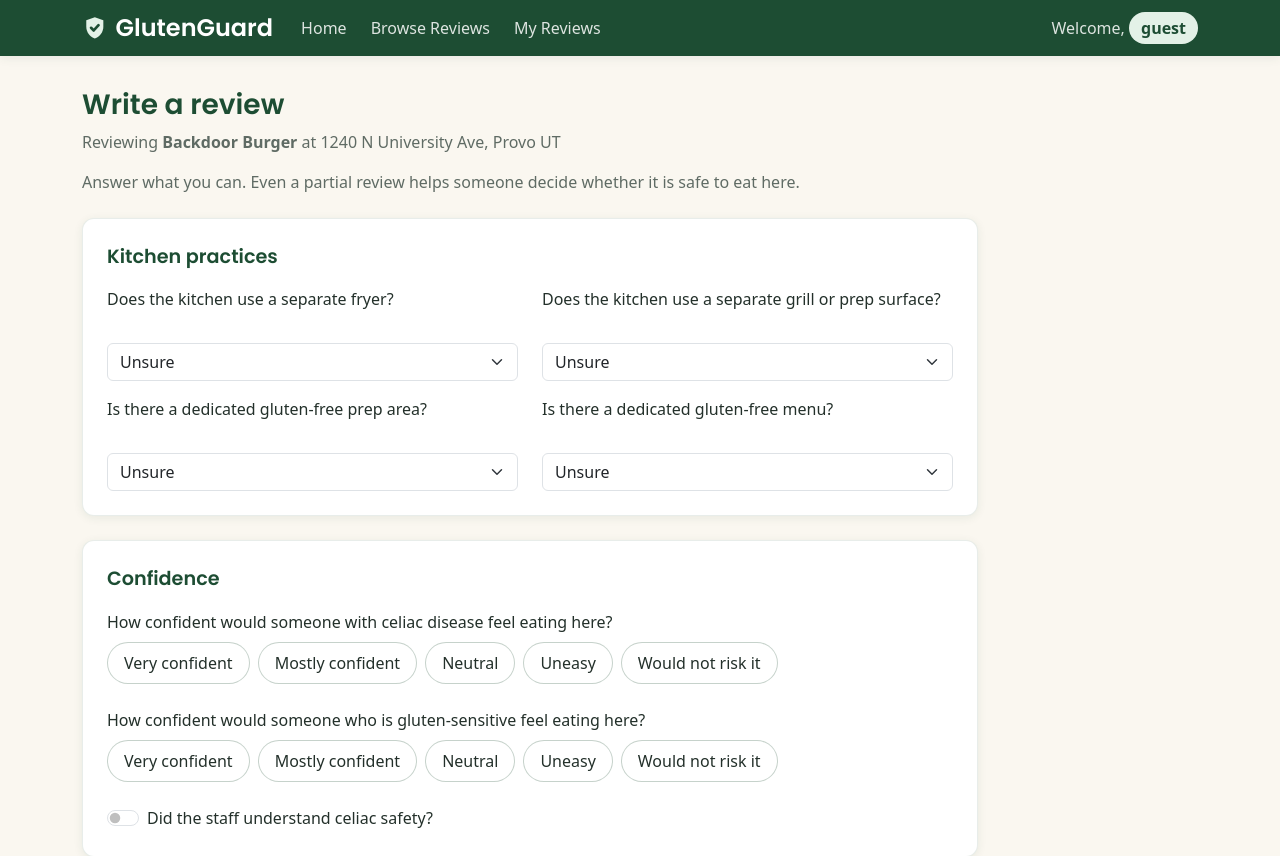
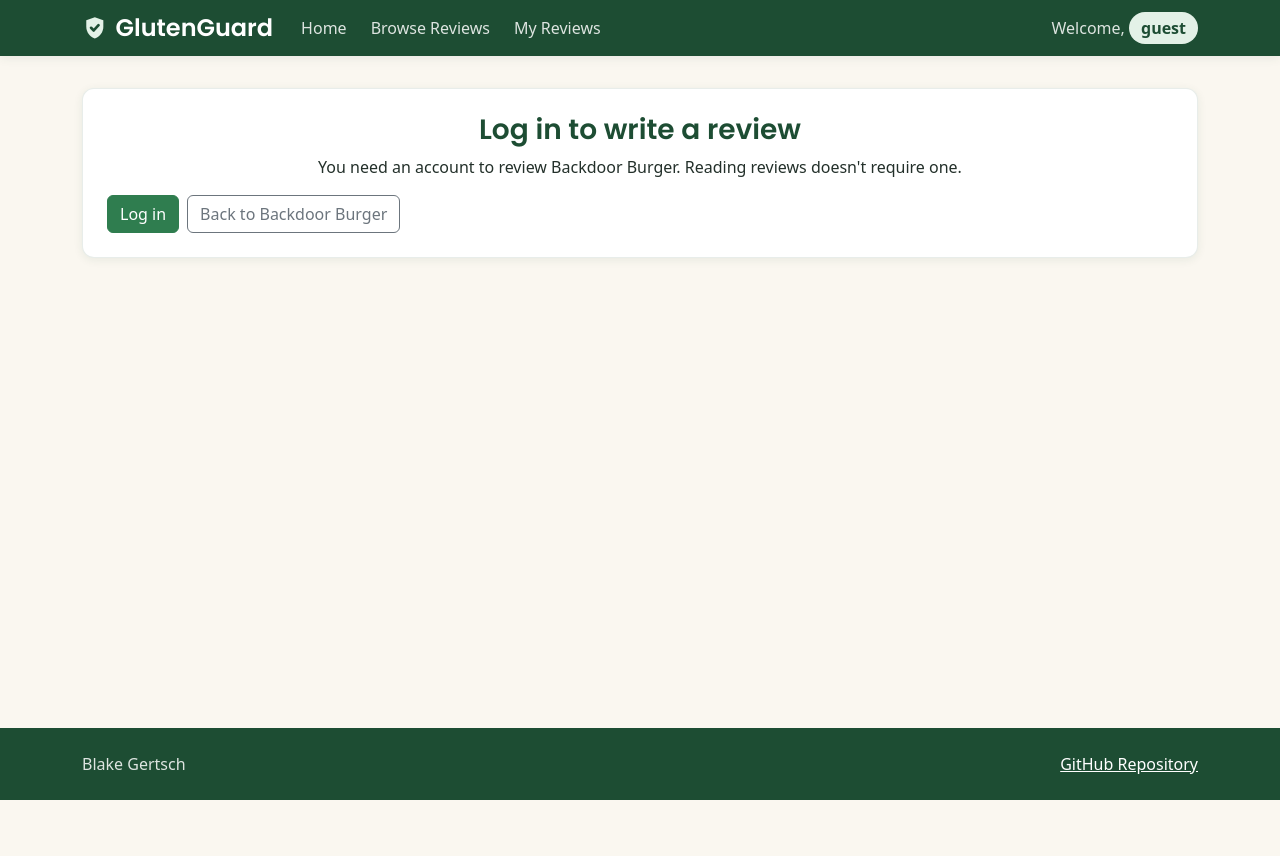
Before and after one commit to blakeg9944/Fall2026Startup, a React (Vite) app: page /review/backdoor-burger in a window 1280 px wide. Shown: the top 856 px of the page. After the commit the page ends 800 px from the top, so only its background shows below. Built offline with nearby package versions, Linux system fonts and the light colour scheme; a web font is replaced by a local one.

Commit message:
Require login to write a review

```diff
--- a/src/app.jsx
+++ b/src/app.jsx
@@ -75,7 +75,7 @@ export default function App() {
         <Routes>
           <Route path="/" element={<Home userName={userName} onLogin={login} onLogout={logout} />} />
           <Route path="/browse" element={<Browse />} />
-          <Route path="/restaurant/:id" element={<Restaurant />} />
+          <Route path="/restaurant/:id" element={<Restaurant userName={userName} />} />
           <Route path="/review/:id" element={<Review userName={userName} />} />
           <Route path="/my-reviews" element={<MyReviews />} />
           <Route path="*" element={<NotFound />} />
--- a/src/restaurant/restaurant.jsx
+++ b/src/restaurant/restaurant.jsx
@@ -33,7 +33,7 @@ function timeAgo(time) {
   return `${Math.floor(seconds / 60)} minutes ago`;
 }
 
-export function Restaurant() {
+export function Restaurant({ userName }) {
   const { id } = useParams();
   // undefined means still loading, null means the id doesn't match any restaurant
   const [place, setPlace] = React.useState(undefined);
@@ -135,9 +135,15 @@ export function Restaurant() {
               <strong>{summary.sensitive.label}</strong>
             </div>
           </div>
-          <Link className="btn btn-success" to={`/review/${place.id}`}>
-            Write a review for this restaurant
-          </Link>
+          {userName ? (
+            <Link className="btn btn-success" to={`/review/${place.id}`}>
+              Write a review for this restaurant
+            </Link>
+          ) : (
+            <Link className="btn btn-outline-success" to="/">
+              Log in to write a review
+            </Link>
+          )}
         </section>
 
         <section className="gg-card" id="live-activity">
--- a/src/review/review.jsx
+++ b/src/review/review.jsx
@@ -83,6 +83,25 @@ export function Review({ userName }) {
     );
   }
 
+  if (!userName) {
+    return (
+      <main className="container">
+        <section className="gg-card text-center">
+          <h2>Log in to write a review</h2>
+          <p>You need an account to review {place.name}. Reading reviews doesn't require one.</p>
+          <div className="button-row">
+            <Link className="btn btn-success" to="/">
+              Log in
+            </Link>
+            <Link className="btn btn-outline-secondary" to={`/restaurant/${place.id}`}>
+              Back to {place.name}
+            </Link>
+          </div>
+        </section>
+      </main>
+    );
+  }
+
   return (
     <main className="container">
       <div className="page-intro">
```
